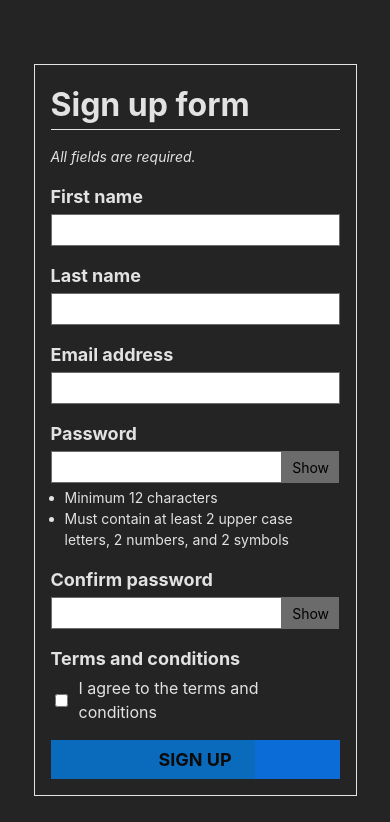
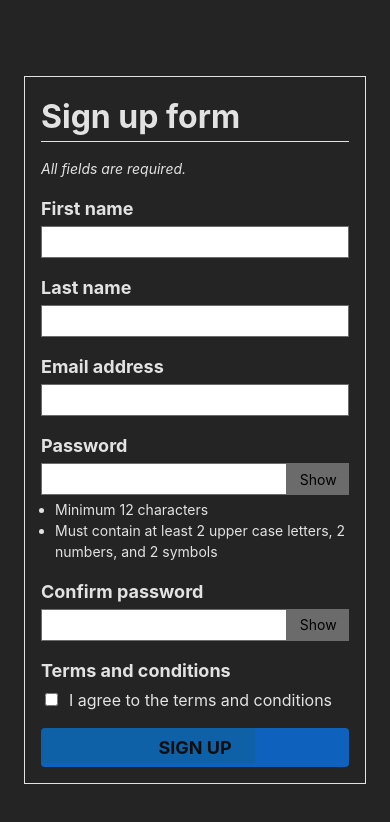
Before and after one commit to blabash/SpringerNatureAssignment, a React (Vite) app: page / in a window 390 px wide. Shown: the top 822 px of the page. Built offline with nearby package versions, Linux system fonts and the light colour scheme.

Commit message:
Add tablet breakpoint layout styling

```diff
--- a/src/App.scss
+++ b/src/App.scss
@@ -32,12 +32,14 @@ img {
 
 :root {
   --color-primary: rgba(255, 255, 255, 0.87);
-  --color-secondary: oklch(62% 0.3 240); // newer unit that allows for increased contrast against font colors
+  --color-secondary: oklch(
+    62% 0.3 240
+  ); // newer unit that allows for increased contrast against font colors
   --color-teriary: #6b6b6b;
   --color-placeholder: rgba(255, 255, 255, 0.57);
 
-  --spacing-quarter: .25em;
-  --spacing-half: .5em;
+  --spacing-quarter: 0.25em;
+  --spacing-half: 0.5em;
   --spacing-1: 1em;
 
   --font-size-large: 112.5%; // 18px
@@ -50,7 +52,6 @@ img {
   color-scheme: light dark;
   color: var(--color-primary);
   background-color: #242424;
-
 
   font-synthesis: none;
   text-rendering: optimizeLegibility;
@@ -66,21 +67,11 @@ img {
   align-items: center;
 }
 
-.flex-col {
-  display: flex;
-  flex-direction: column;
-}
-
-.gap-quarter {
-  gap: var(--spacing-quarter);
-}
-
 .gap-half {
   gap: var(--spacing-half);
 }
 
 /* ========== Typography ========== */
-
 
 /* ========== Layout ========== */
 
@@ -94,7 +85,7 @@ img {
   display: grid;
   grid-auto-flow: row;
   gap: var(--spacing-1);
-  width: min(32ch, 100% - 2rem);
+  width: min(42ch, 100% - 2rem);
   padding: var(--spacing-1);
   border: 1px solid var(--color-primary);
 }
@@ -121,10 +112,10 @@ button {
 
 /* Dim and disable submit button while the form is invalid */
 form:invalid button[type="submit"] {
-  opacity: 0.7;
+  opacity: 0.6;
 }
 
-input[type='checkbox'] {
+input[type="checkbox"] {
   accent-color: var(--color-secondary);
 }
 
@@ -143,10 +134,14 @@ input[type='checkbox'] {
   font-weight: var(--font-weight-heavy);
 }
 
+.form__input-row {
+  display: grid;
+  gap: var(--spacing-quarter);
+}
+
 .form__input {
   font-size: var(--font-size-small);
   color: inherit;
-  display: block;
   padding: var(--spacing-half);
   border: 1px solid var(--color-teriary);
 }
@@ -157,7 +152,8 @@ input[type='checkbox'] {
 
 .form__password-reqs {
   font-size: var(--font-size-small);
-  margin-left: var(--spacing-1)
+  margin-inline-start: var(--spacing-1);
+  margin-block-start: var(--spacing-quarter);
 }
 
 .form__submit-btn {
@@ -166,15 +162,31 @@ input[type='checkbox'] {
   text-transform: uppercase;
   padding: var(--spacing-half);
   background-color: var(--color-secondary);
+  border-radius: 0.25rem;
 }
 
 /* ========== Media Queries ========== */
 
 /* tablet */
-@media (min-width: 391px) {}
+@media (min-width: 768px) {
+  .form-container {
+    width: min(74ch, 100% - 2rem);
+  }
+
+  .form__input-row {
+    grid-template-columns: 2fr 3fr;
+  }
+
+  .form__submit-btn {
+    width: fit-content;
+    margin-inline-start: auto;
+    padding: var(--spacing-1);
+  }
+}
 
 /* desktop */
-@media (min-width: 821px) {}
+@media (min-width: 821px) {
+}
 
 // Todo
 // add pattern to password
--- a/src/components/SignUpForm.tsx
+++ b/src/components/SignUpForm.tsx
@@ -35,7 +35,7 @@ export const SignUpForm = (props: Props) => {
       <h1 className="form__title">Sign up form</h1>
       <em className="form__description">All fields are required.</em>
       <form className="inputs-container" onSubmit={handleSubmit}>
-        <div className="flex-col gap-quarter">
+        <div className="form__input-row">
           <label className="form__label" htmlFor="first-name">
             First name
           </label>
@@ -50,7 +50,7 @@ export const SignUpForm = (props: Props) => {
             required
           />
         </div>
-        <div className="flex-col gap-quarter">
+        <div className="form__input-row">
           <label className="form__label" htmlFor="last-name">
             Last name
           </label>
@@ -65,7 +65,7 @@ export const SignUpForm = (props: Props) => {
             required
           />
         </div>
-        <div className="flex-col gap-quarter">
+        <div className="form__input-row">
           <label className="form__label" htmlFor="email">
             Email address
           </label>
@@ -80,10 +80,11 @@ export const SignUpForm = (props: Props) => {
             required
           />
         </div>
-        <div className="flex-col gap-quarter">
+        <div className="form__input-row">
           <label className="form__label" htmlFor="password">
             Password
           </label>
+          <div>
             <div className="input-with-btn">
               <input
                 className="form__input"
@@ -113,7 +114,8 @@ export const SignUpForm = (props: Props) => {
               </li>
             </ul>
           </div>
-        <div className="flex-col gap-quarter">
+        </div>
+        <div className="form__input-row">
           <label className="form__label" htmlFor="confirm-password">
             Confirm password
           </label>
@@ -139,7 +141,7 @@ export const SignUpForm = (props: Props) => {
             </button>
           </div>
         </div>
-        <div className="flex-col gap-quarter">
+        <div className="form__input-row">
           <label className="form__label" htmlFor="terms-conditions">
             Terms and conditions
           </label>
```
Lines whose indentation alone changed are shown as unchanged.
